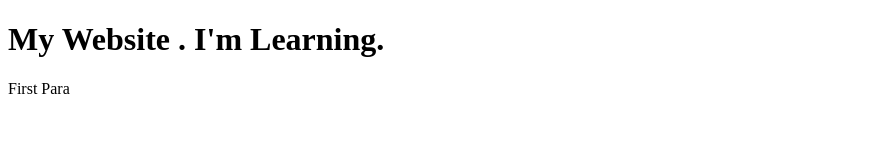
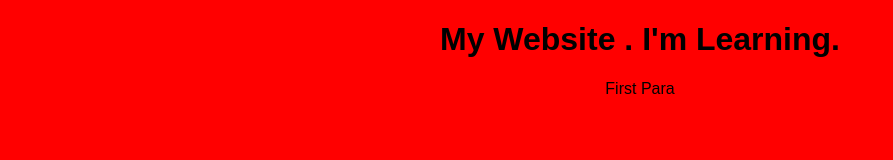
Before and after one commit to dev913913/mywebsite, a plain HTML site: page index.html in a window 1280 px wide. Shown: the whole page, without its empty margins (0-893 px from the left). Drawn offline with Linux system fonts and the light colour scheme.

Commit message:
updated syle

```diff
--- a/index.html
+++ b/index.html
@@ -5,7 +5,7 @@
     <meta charset="UTF-8">
     <meta name="viewport" content="width=device-width, initial-scale=1.0">
     <title>First Website </title>
-    <link rel="stylesheet" href="styles.css">
+    <link rel="stylesheet" href="style.css">
 </head>
 
 <body>
--- a/style.css
+++ b/style.css
@@ -1,7 +1,7 @@
 body {
     font-family: Arial, sans-serif;
     text-align: center;
-    background-color: #f1e20f;
+    background-color: #ff0000;
   }
 
 
```
